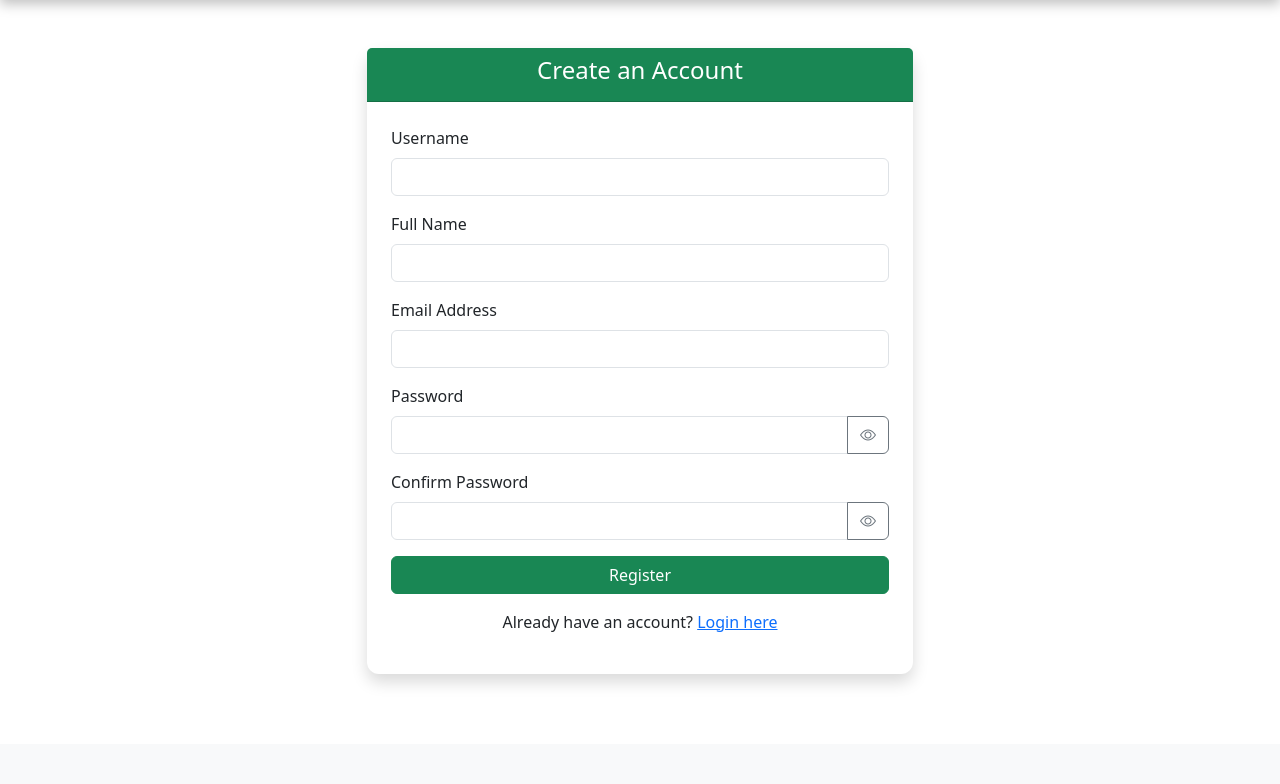
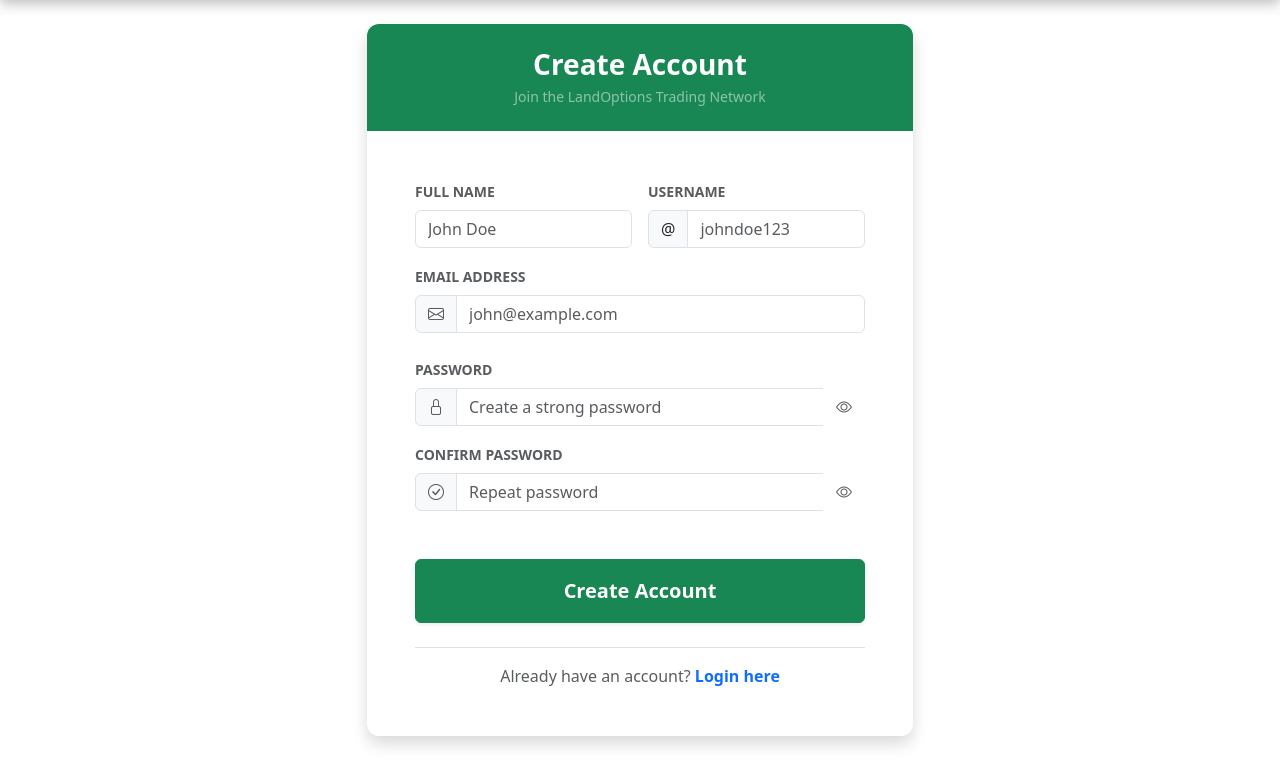
Before and after one commit to parthmistry903/land-options-trading, a Flask app: page /register in a window 1280 px wide. Shown: the part 56-840 px from the top of the page. Before the commit the page ends 739 px from the top, so only its background shows below. Run offline with Flask 3, Linux system fonts and the light colour scheme.

Commit message:
Refactor registration form layout and labels

```diff
--- a/templates/register.html
+++ b/templates/register.html
@@ -1,59 +1,68 @@
 {% extends "base.html" %}
 {% block title %}Register - LandOptions{% endblock %}
 {% block content %}
-<div class="row justify-content-center mt-5">
-    <div class="col-md-6">
-        <div class="card shadow">
-            <div class="card-header bg-success text-white text-center">
-                <h4>Create an Account</h4>
+<div class="row justify-content-center mt-4 mb-5">
+    <div class="col-12 col-md-8 col-lg-6">
+        <div class="card shadow border-0 overflow-hidden">
+            <div class="card-header bg-success text-white text-center py-4 border-0">
+                <h3 class="mb-0 fw-bold">Create Account</h3>
+                <p class="mb-0 text-white-50 small mt-1">Join the LandOptions Trading Network</p>
             </div>
-            <div class="card-body p-4">
+            <div class="card-body p-4 p-md-5">
                 <form method="POST">
-                    <div class="mb-3">
-                        <label class="form-label">Username</label>
-                        <input type="text" name="username" class="form-control" required>
+                    <div class="row g-3 mb-3">
+                        <div class="col-12 col-sm-6">
+                            <label class="form-label text-muted small text-uppercase fw-bold">Full Name</label>
+                            <input type="text" name="full_name" class="form-control" placeholder="John Doe" required>
+                        </div>
+                        <div class="col-12 col-sm-6">
+                            <label class="form-label text-muted small text-uppercase fw-bold">Username</label>
+                            <div class="input-group">
+                                <span class="input-group-text bg-light">@</span>
+                                <input type="text" name="username" class="form-control" placeholder="johndoe123" required>
+                            </div>
+                        </div>
+                    </div>
+                    <div class="mb-4">
+                        <label class="form-label text-muted small text-uppercase fw-bold">Email Address</label>
+                        <div class="input-group">
+                            <span class="input-group-text bg-light"><i class="bi bi-envelope text-muted"></i></span>
+                            <input type="email" name="email" class="form-control" placeholder="john@example.com" required>
+                        </div>
                     </div>
                     <div class="mb-3">
-                        <label class="form-label">Full Name</label>
-                        <input type="text" name="full_name" class="form-control" required>
-                    </div>
-                    <div class="mb-3">
-                        <label class="form-label">Email Address</label>
-                        <input type="email" name="email" class="form-control" required>
-                    </div>
-                    <div class="mb-3">
-                        <label class="form-label">Password</label>
+                        <label class="form-label text-muted small text-uppercase fw-bold">Password</label>
                         <div class="input-group">
-                            <input type="password" name="password" id="passwordInput" class="form-control" required>
-                            <button class="btn btn-outline-secondary" type="button" onclick="toggleVisibility('passwordInput', 'eyeIcon1')">
-                                <i class="bi bi-eye" id="eyeIcon1"></i>
+                            <span class="input-group-text bg-light"><i class="bi bi-lock text-muted"></i></span>
+                            <input type="password" name="password" id="passwordInput" class="form-control" placeholder="Create a strong password" required>
+                            <button class="btn btn-light border" type="button" onclick="toggleVisibility('passwordInput', 'eyeIcon1')">
+                                <i class="bi bi-eye text-muted" id="eyeIcon1"></i>
                             </button>
                         </div>
                     </div>
-                    <div class="mb-3">
-                        <label class="form-label">Confirm Password</label>
+                    <div class="mb-5">
+                        <label class="form-label text-muted small text-uppercase fw-bold">Confirm Password</label>
                         <div class="input-group">
-                            <input type="password" name="confirm_password" id="confirmPasswordInput" class="form-control" required>
-                            <button class="btn btn-outline-secondary" type="button" onclick="toggleVisibility('confirmPasswordInput', 'eyeIcon2')">
-                                <i class="bi bi-eye" id="eyeIcon2"></i>
+                            <span class="input-group-text bg-light"><i class="bi bi-check-circle text-muted"></i></span>
+                            <input type="password" name="confirm_password" id="confirmPasswordInput" class="form-control" placeholder="Repeat password" required>
+                            <button class="btn btn-light border" type="button" onclick="toggleVisibility('confirmPasswordInput', 'eyeIcon2')">
+                                <i class="bi bi-eye text-muted" id="eyeIcon2"></i>
                             </button>
                         </div>
                     </div>
-                    <button type="submit" class="btn btn-success w-100">Register</button>
+                    <button type="submit" class="btn btn-success w-100 py-3 fw-bold fs-5 shadow-sm">Create Account</button>
                 </form>
-                <div class="text-center mt-3">
-                    <p>Already have an account? <a href="{{ url_for('login') }}">Login here</a></p>
+                <div class="text-center mt-4 pt-3 border-top">
+                    <p class="text-muted mb-0">Already have an account? <a href="{{ url_for('login') }}" class="fw-bold text-decoration-none">Login here</a></p>
                 </div>
             </div>
         </div>
     </div>
 </div>
-
 <script>
     function toggleVisibility(inputId, iconId) {
         const input = document.getElementById(inputId);
         const icon = document.getElementById(iconId);
-
         if (input.type === 'password') {
             input.type = 'text';
             icon.classList.remove('bi-eye');
```
